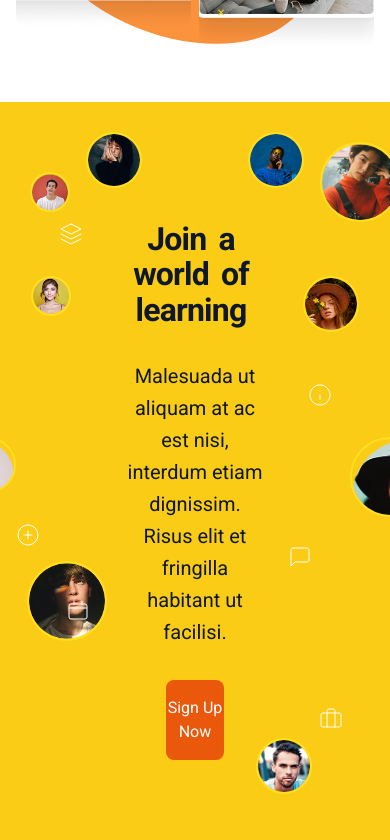
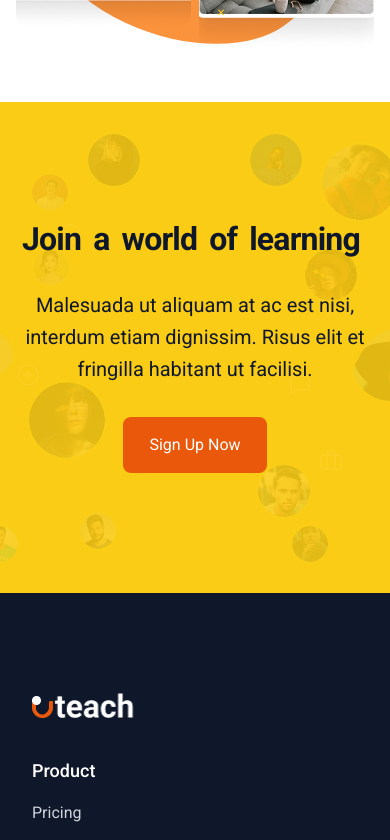
Before and after one commit to eduardouglas99/nextjs-landing-ui, a Next.js app: page / in a window 390 px wide. Shown: the part 6400-7240 px from the top of the page. Built offline with nearby package versions, Linux system fonts and the light colour scheme.

Commit message:
feat: develop mobile version world of learning component

```diff
--- a/src/app/components/WorldOfLearning/index.tsx
+++ b/src/app/components/WorldOfLearning/index.tsx
@@ -1,5 +1,4 @@
 import Image from "next/image";
-import Link from "next/link";
 import SectionTitle from "../SectionTitle";
 import ButtonSignUp from "../ButtonSignUp";
 
@@ -106,14 +105,14 @@ export function WorldOfLearning({
   };
 
   return (
-    <section className="relative w-full bg-[#FACC15] py-30 md:py-40 overflow-hidden">
+    <section className="relative w-full bg-[#FACC15] py-30 md:py-30 overflow-hidden">
       <div className="container mx-auto px-4 relative">
-        <div className="max-w-[40%] w-full mx-auto text-center relative z-10">
+        <div className="w-full mx-auto text-center relative z-10">
           <SectionTitle
             words={["Join", "a", "world", "of", "learning"]}
             className="justify-center"
           />
-          <p className="my-8 text-testimonial text-center">
+          <p className="max-w-[600px] my-8 m-auto text-testimonial text-center">
             Malesuada ut aliquam at ac est nisi, interdum etiam dignissim. Risus
             elit et fringilla habitant ut facilisi.
           </p>
@@ -134,7 +133,7 @@ export function WorldOfLearning({
           return (
             <div
               key={index}
-              className={`absolute ${position} w-${width} h-${height} rounded-full overflow-hidden border-2 border-yellow-300`}
+              className={`absolute ${position} w-${width} h-${height} rounded-full overflow-hidden border-2 border-yellow-300 opacity-[0.1] lg:opacity-100`}
               style={{
                 width: `${width * 0.25}rem`,
                 height: `${height * 0.25}rem`,
@@ -161,7 +160,7 @@ export function WorldOfLearning({
           );
         })}
 
-        <div className="absolute left-[15%] top-[0%]">
+        <div className="absolute left-[15%] top-[0%] opacity-[0.1] lg:opacity-100">
           <svg
             width="24"
             height="24"
@@ -192,7 +191,7 @@ export function WorldOfLearning({
             />
           </svg>
         </div>
-        <div className="absolute left-[4%] top-[56%]">
+        <div className="absolute left-[4%] top-[56%] opacity-[0.1] lg:opacity-100">
           <svg
             width="24"
             height="24"
@@ -215,7 +214,7 @@ export function WorldOfLearning({
             />
           </svg>
         </div>
-        <div className="absolute left-[17%] top-[70%]">
+        <div className="absolute left-[17%] top-[70%] opacity-[0.1] lg:opacity-100">
           <svg
             width="24"
             height="24"
@@ -247,7 +246,7 @@ export function WorldOfLearning({
             />
           </svg>
         </div>
-        <div className="absolute right-[15%] top-[30%]">
+        <div className="absolute right-[15%] top-[30%] opacity-[0.1] lg:opacity-100">
           <svg
             width="24"
             height="24"
@@ -274,7 +273,7 @@ export function WorldOfLearning({
             />
           </svg>
         </div>
-        <div className="absolute right-[20%] top-[60%]">
+        <div className="absolute right-[20%] top-[60%] opacity-[0.1] lg:opacity-100">
           <svg
             width="24"
             height="24"
@@ -291,7 +290,7 @@ export function WorldOfLearning({
             />
           </svg>
         </div>
-        <div className="absolute right-[12%] top-[90%]">
+        <div className="absolute right-[12%] top-[90%] opacity-[0.1] lg:opacity-100">
           <svg
             width="24"
             height="24"
```
